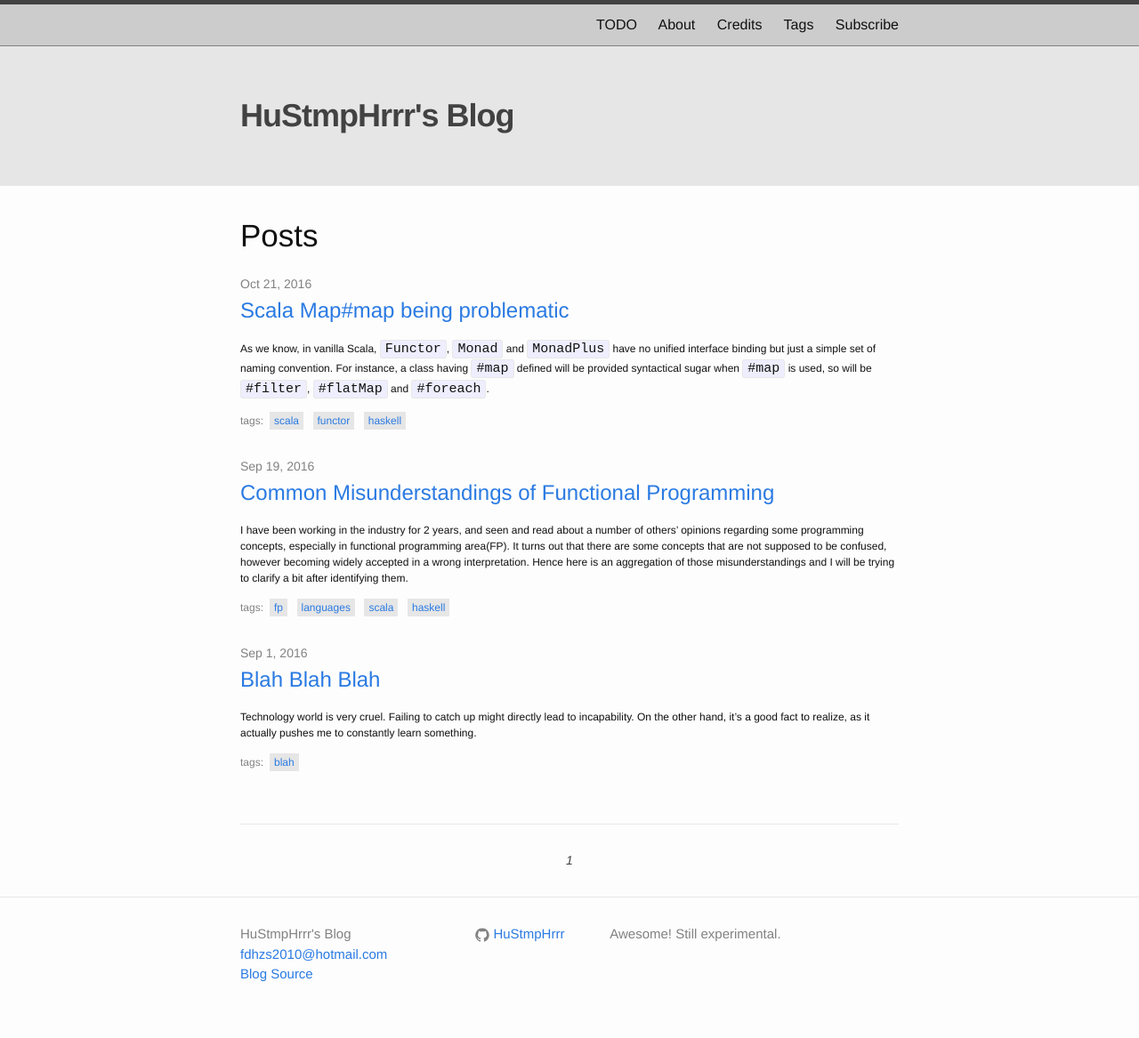
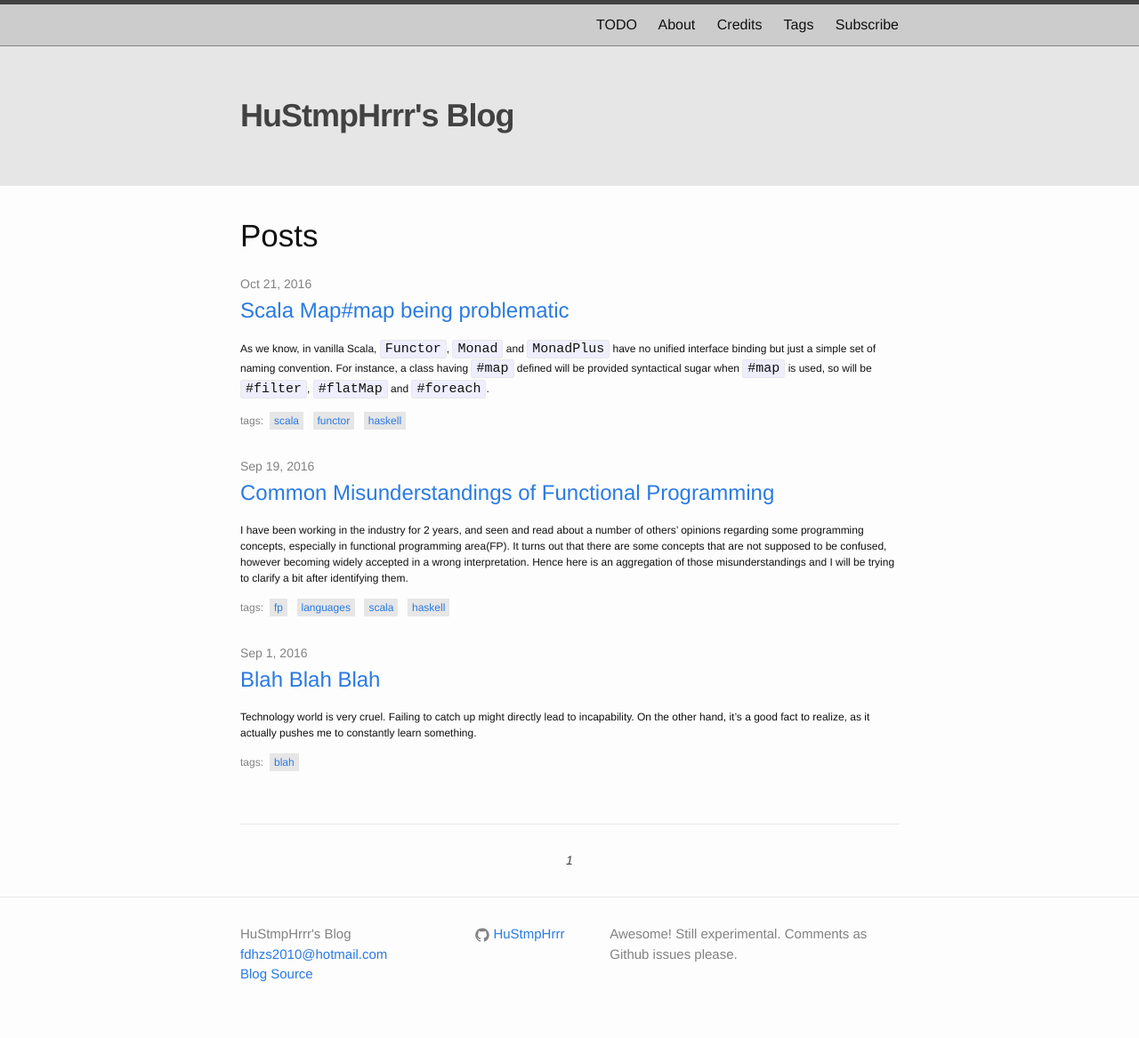
Before and after one commit to HuStmpHrrr/HuStmpHrrr.github.io, a Jekyll site: the page built from index.html, in a window 1280 px wide. Shown: the whole page at 89% size. Built offline with Jekyll 4.4.1, drawn with Linux system fonts in a browser that asks for light colours; nearby versions of some CDN libraries; the list of posts is cut into pages by our own code.

Commit message:
mention about comments

```diff
--- a/_config.yml
+++ b/_config.yml
@@ -10,6 +10,7 @@ title: HuStmpHrrr's Blog
 email: fdhzs2010@hotmail.com
 description: > # this means to ignore newlines until "baseurl:"
   Awesome! Still experimental.
+  Comments as Github issues please.
 baseurl: "" # the subpath of your site, e.g. /blog
 url: "http://hustmphrrr.github.io" # the base hostname & protocol for your site
 github_username:  HuStmpHrrr
```
